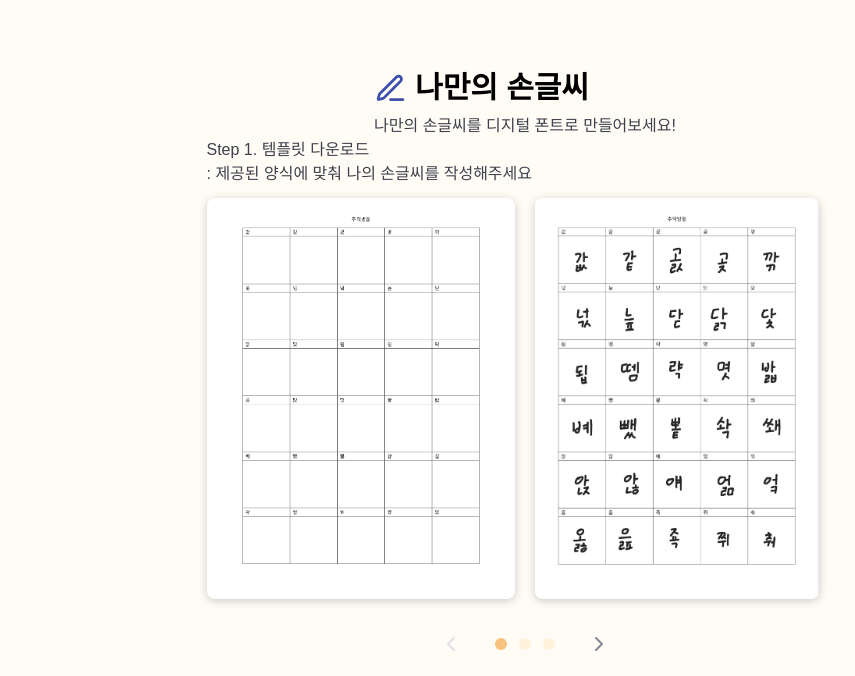
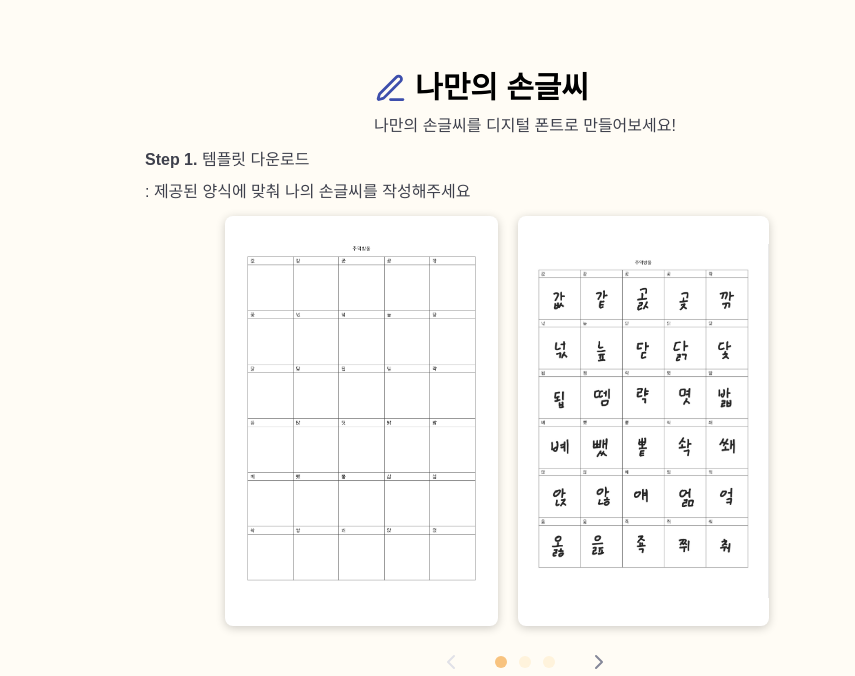
Before and after one commit to rmfosem613/MemoryBubble, a React (Vite) app in the folder FE/: page / in a window 1280 px wide. Shown: the part 3660-4336 px from the top of the page, without its empty margins (115-970 px from the left). Built offline with nearby package versions, Linux system fonts and the light colour scheme; no server answers; a web font is replaced by a local one.

Commit message:
Fix: 인트로 페이지 이미지 크기 지정

```diff
--- a/FE/src/components/introduce/FontPageCarousel.tsx
+++ b/FE/src/components/introduce/FontPageCarousel.tsx
@@ -19,34 +19,34 @@ const FontPageCarousel = () => {
 
   // 페이지 콘텐츠
   const pages = [
-    <div key="page1" className="flex flex-col gap-3 w-full items-center">
-      <p className="text-gray-700 flex flex-col gap-3 font-p-500 w-[380px] md:w-[65%]">
-        Step 1. 템플릿 다운로드
-        <br />: 제공된 양식에 맞춰 나의 손글씨를 작성해주세요
+    <div key="page1" className="flex flex-col gap-3 w-full pl-[110px] mt-[10px]">
+      <p className="text-gray-700 flex flex-col gap-2 font-p-500 w-[380px] md:w-[65%]">
+        <span><span className='font-bold'>Step 1.</span> 템플릿 다운로드</span>
+        : 제공된 양식에 맞춰 나의 손글씨를 작성해주세요
       </p>
-      <div className="grid grid-cols-2 gap-5 select-none h-[410px] md:w-[65%]">
+      <div className="grid grid-cols-2 gap-5 select-none h-[410px] w-full md:w-[65%] ml-[80px]">
         <div className="w-full h-full">
           <img
             src="/intro-fontTemplate.png"
             alt="손글씨 템플릿"
-            className="w-full h-[92%] bg-white object-contain rounded-lg shadow-md"
+            className="w-full h-full bg-white object-contain rounded-lg shadow-md"
           />
         </div>
         <div className="w-full h-full">
           <img
             src="/intro-fontTemplate2.png"
             alt="손글씨 템플릿 작성"
-            className="w-[92%] h-[92%] bg-white overflow-hidden object-contain rounded-lg shadow-md"
+            className="w-[92%] h-full bg-white overflow-hidden object-contain rounded-lg shadow-md"
           />
         </div>
       </div>
     </div>,
-    <div key="page2" className="flex flex-col gap-3 w-full items-center">
+    <div key="page2" className="flex flex-col gap-2 w-full pl-[110px] mt-[10px]">
       <p className="text-gray-700 flex flex-col gap-3 font-p-500 w-[400px] md:w-[80%]">
-        Step 2. 작성한 파일 업로드
-        <br />: 완성된 템플릿을 업로드하여 폰트 제작을 의뢰하세요
+        <span><span className='font-bold'>Step 2.</span> 작성한 파일 업로드</span>
+        : 완성된 템플릿을 업로드하여 폰트 제작을 의뢰하세요
       </p>
-      <div className="select-none w-[400px] md:w-[80%]">
+      <div className="select-none h-[410px] md:w-[80%]">
         <img
           src="/intro-fontRequest.png"
           alt="폰트 페이지"
@@ -54,12 +54,12 @@ const FontPageCarousel = () => {
         />
       </div>
     </div>,
-    <div key="page3" className="flex flex-col gap-3 w-full items-center">
+    <div key="page3" className="flex flex-col gap-2 w-full pl-[110px] mt-[10px]">
       <p className="text-gray-700 flex flex-col gap-3 font-p-500  md:w-[80%]">
-        Step 3. 나의 폰트 확인
-        <br />: 생성된 폰트를 확인하고 사용해보세요!
+        <span><span className='font-bold'>Step 3.</span> 나의 폰트 확인</span>
+        : 생성된 폰트를 확인하고 사용해보세요!
       </p>
-      <div className="select-none w-[400px] md:w-[80%]">
+      <div className="select-none h-[410px] md:w-[80%]">
         <img
           src="/intro-fontPage.png"
           alt="폰트 페이지"
```
